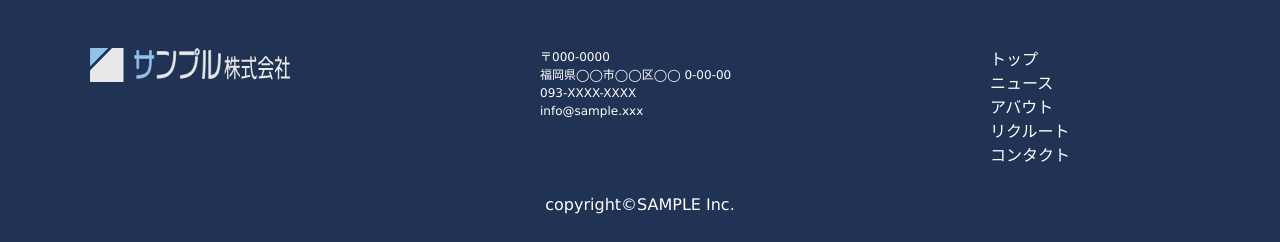
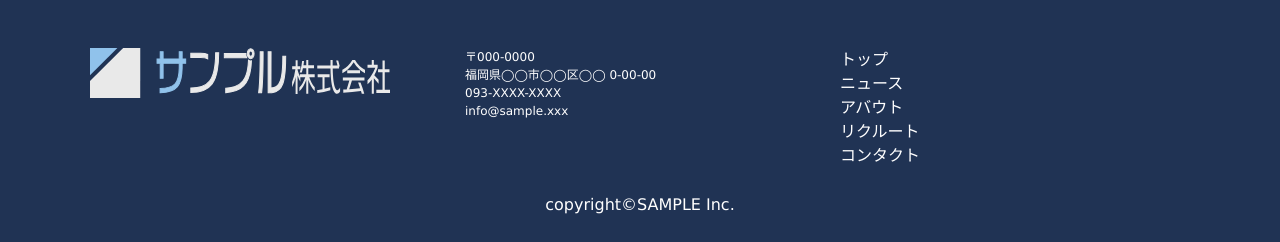
Before and after one commit to sor753/sample, a website: page index.html in a window 1280 px wide. Shown: the part 2218-2460 px from the top of the page. Drawn offline with nearby package versions, Linux system fonts and the light colour scheme.

Commit message:
Add footer

```diff
--- a/css/style.scss
+++ b/css/style.scss
@@ -482,6 +482,9 @@ img {
       width: 250px;
       padding: 0;
     }
+    @media (min-width: 1024px) {
+      width: 300px;
+    }
   }
 }
 .footer-contents {
@@ -498,6 +501,9 @@ img {
   margin-bottom: 25px;
   @media (min-width: 768px) {
     width: 200px;
+  }
+  @media (min-width: 1024px) {
+    width: 350px;
   }
 }
 .footer-info {
```
Also changed, not shown: css/style.css.
